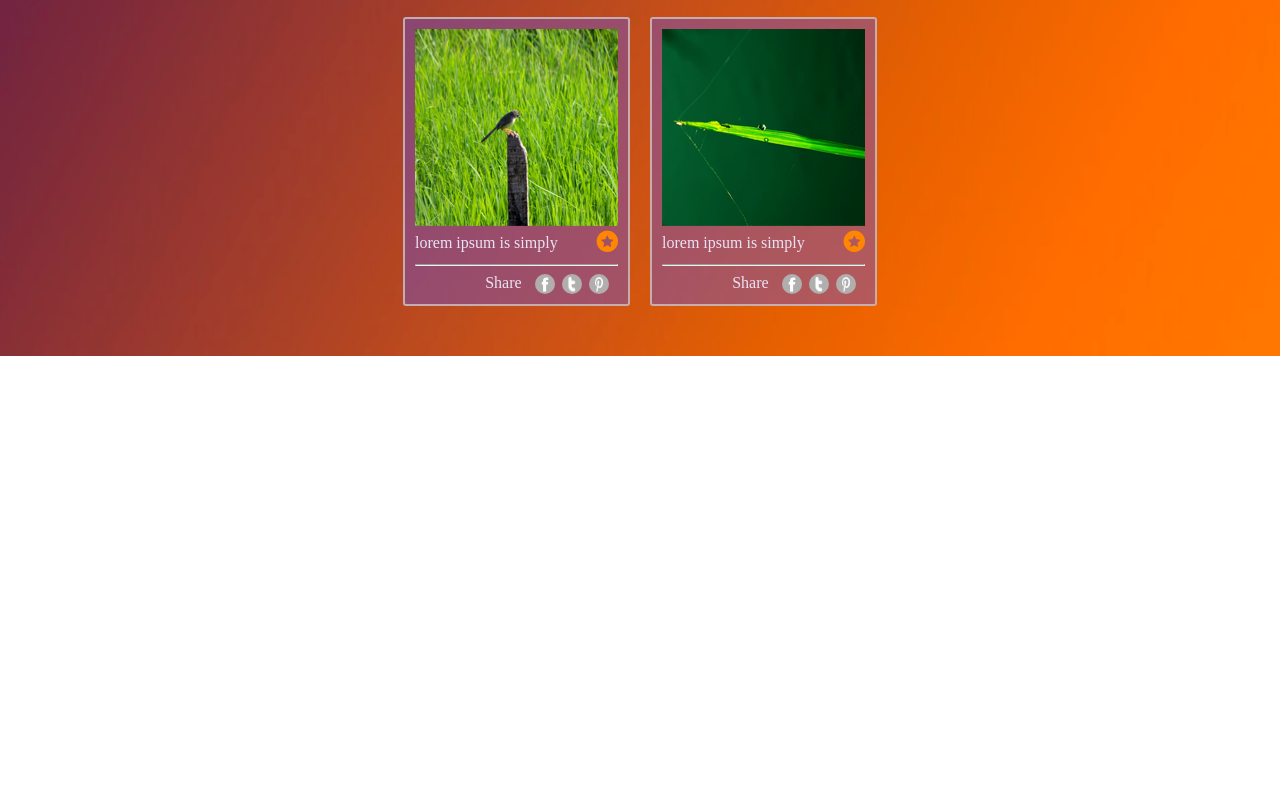
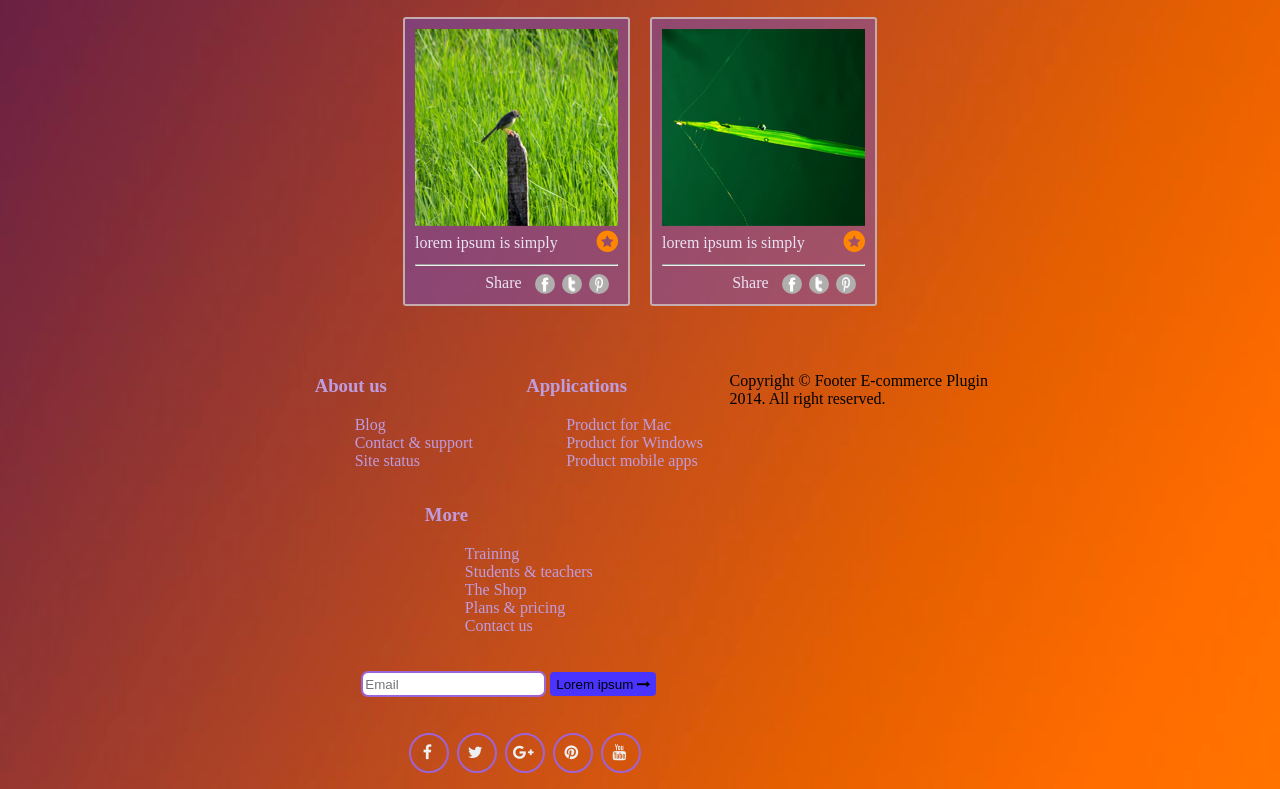
Before and after one commit to DenisGrishin/Photo-page-app, a website: page index.html in a window 1280 px wide. Shown: the part 1782-2571 px from the top of the page. Before the commit the page ends 2138 px from the top, so only its background shows below. Drawn offline with Linux system fonts and the light colour scheme.

Commit message:
add footer

```diff
--- a/index.html
+++ b/index.html
@@ -3,6 +3,7 @@
 
 <head>
     <meta charset="utf-8">
+
     <title>PhotoPage App</title>
 </head>
 
@@ -71,7 +72,7 @@
                             <input type="image" name="" src="images\Layer 17.png">
                         </div>
                     </div>
-                        <hr class="line-hr">
+                    <hr class="line-hr">
                     <div class="social-post">
                         <div class="text-social-iteam">Share</div>
                         <div class="container-social-iteam">
@@ -372,9 +373,57 @@
                 </div>
             </div>
         </main>
-        <!-- <footer class="site-footer centralized"></footer> -->
+        <footer class="site-footer">
+            <div class="container-footer">
+                <div class="footer-element">
+                    <h3>About us</h3>
+                    <ul class="container-items">
+                        <li class="iteam-footer"><a class="link-footer" href="#">Blog</a></li>
+                        <li class="iteam-footer"><a class="link-footer" href="#">Contact & support</a></li>
+                        <li class="iteam-footer"><a class="link-footer" href="#">Site status</a></li>
+                    </ul>
+                </div>
+                <div class="footer-element">
+                    <h3>Applications</h3>
+                    <ul class="container-items">
+                        <li class="iteam-footer"><a class="link-footer" href="#">Product for Mac</a></li>
+                        <li class="iteam-footer"><a class="link-footer" href="#">Product for Windows</a></li>
+                        <li class="iteam-footer"><a class="link-footer" href="#">Product mobile apps</a></li>
+                    </ul>
+                </div>
+                <div class="footer-element">
+                    <h3>More</h3>
+                    <ul class="container-items">
+                        <li class="iteam-footer"><a class="link-footer" href="#">Training</a></li>
+                        <li class="iteam-footer">
+                            <a class="link-footer" href="#">Students & teachers</a>
+                        </li>
+                        <li class="iteam-footer"><a class="link-footer" href="#">The Shop</a></li>
+                        <li class="iteam-footer"><a class="link-footer" href="#">Plans & pricing</a></li>
+                        <li class="iteam-footer"><a class="link-footer" href="#">Contact us</a></li>
+                    </ul>
+                </div>
+                <div class="footer-element">
+                            <div  class="input-container">
+                                <input type="text" class="input-footer" placeholder="Email ">
+                                <button class="button-input-footer" type="button"> Lorem ipsum <i class="fa fa-long-arrow-right"> </i> </button>
+                            </div>
+                    <ul class="social">
+                        <li> <a href="#"> <i class=" fa fa-facebook">   </i> </a> </li>
+                        <li> <a href="#"> <i class="fa fa-twitter">   </i> </a> </li>
+                        <li> <a href="#"> <i class="fa fa-google-plus">   </i> </a> </li>
+                        <li> <a href="#"> <i class="fa fa-pinterest">   </i> </a> </li>
+                        <li> <a href="#"> <i class="fa fa-youtube">   </i> </a> </li>
+                    </ul>
+                </div>
+            </div>
+            <div>
+              <p class="pull-left"> Copyright © Footer E-commerce Plugin 2014. All right reserved. </p>
+            </div>
+        </footer>
     </div>
     <link rel="stylesheet" type="text/css" href="style.css">
+    <link rel="stylesheet" type="text/css" href="node_modules\font-awesome\css\font-awesome.min.css">
     <link rel="stylesheet" type="text/css" href="Nautilus.otf">
 </body>
 
--- a/style.css
+++ b/style.css
@@ -8,7 +8,6 @@ body {
     background-size: cover;
     background-position: center center;
     background-repeat: no-repeat;
-
 }
 
 html body div header main footer img input ul li h1 {
@@ -20,16 +19,12 @@ html body div header main footer img input ul li h1 {
     // padding: 0px 420px;
 }
 
-
 @font-face {
     font-family: Nautilus;
     /* Имя шрифта */
     src: url(Nautilus.otf);
     /* Путь к файлу со шрифтом */
 }
-
-
-
 
 
 /*start header*/
@@ -112,7 +107,6 @@ html body div header main footer img input ul li h1 {
     box-shadow: inset 0px 0px 20px 0px #4933ff;
 }
 
-
 .menu-item {
     display: flex;
     flex-direction: column;
@@ -167,8 +161,6 @@ html body div header main footer img input ul li h1 {
     justify-content: flex-end;
 }
 
-
-
 .search-input-container {
     display: flex;
     flex-direction: row;
@@ -209,7 +201,7 @@ html body div header main footer img input ul li h1 {
 
 .button-serch:hover {
     cursor: pointer;
-    background: #fc3;
+    background: #c33737;
 }
 
 .button-upl-img-container {}
@@ -227,10 +219,8 @@ html body div header main footer img input ul li h1 {
 
 .button-upl-img:hover {
     cursor: pointer;
-    background: #fc3;
+    background: #c33737;
 }
-
-
 
 
 /*end main-header*/
@@ -242,8 +232,8 @@ html body div header main footer img input ul li h1 {
     flex-direction: row;
     flex-wrap: wrap;
     justify-content: center;
-    padding: 40px 0 ;
-    color:#ebe3f3;
+    padding: 40px 0;
+    color: #ebe3f3;
 }
 
 .posts {
@@ -261,8 +251,6 @@ html body div header main footer img input ul li h1 {
     width: 100%;
 }
 
-
-
 .container-text-post {
     display: flex;
     flex-direction: row;
@@ -273,11 +261,9 @@ html body div header main footer img input ul li h1 {
 .button-Favorites {}
 
 .line-hr {
-    size:1px;
-    color:red;
-
+    size: 1px;
+    color: red;
 }
-
 
 .text-post {}
 
@@ -285,7 +271,6 @@ html body div header main footer img input ul li h1 {
     width: 50%;
     display: flex;
     justify-content: flex-end;
-
 }
 
 .container-social-iteam {
@@ -315,8 +300,101 @@ html body div header main footer img input ul li h1 {
 }
 
 
+/*footer*/
 
 .site-footer {
     display: flex;
-    height: 100px;
+    width: 55%;
 }
+
+.container-footer {
+    width: 100%;
+    display: flex;
+    flex-flow: row wrap;
+    justify-content: space-around;
+    color: #bf9cde;
+}
+
+.iteam-footer {
+    list-style: none;
+}
+
+.link-footer {
+    text-decoration: none;
+    color: #bf9cde;
+}
+
+.link-footer:hover {
+    text-decoration: underline;
+    color: black;
+}
+.input-container {
+  padding: 20px 0;
+}
+.input-footer {
+    list-style: none;
+    border: 2px solid #9e63d4;
+    border-radius: 7px;
+    height: 20px;
+}
+
+.button-input-footer {
+    height: 24px;
+    border-radius: 4px;
+    border: 8px;
+    background: #4933ff;
+}
+
+.button-input-footer:hover {
+    background: #c33737;
+}
+
+.social {
+    display: flex;
+    flex-flow: row wrap;
+    justify-content: center;
+}
+
+.social li {
+    list-style: none;
+    border: 2px solid #9e63d4;
+    -webkit-border-radius: 50%;
+    -moz-border-radius: 50%;
+    -o-border-radius: 50%;
+    -ms-border-radius: 50%;
+    border-radius: 50%;
+    height: 36px;
+    line-height: 36px;
+    margin: 0 8px 0 0;
+    padding: 0;
+    text-align: center;
+    width: 36px;
+    transition: all 0.5s ease 0s;
+    -moz-transition: all 0.5s ease 0s;
+    -webkit-transition: all 0.5s ease 0s;
+    -ms-transition: all 0.5s ease 0s;
+    -o-transition: all 0.5s ease 0s;
+}
+
+.social li:hover {
+    transform: scale(1.15) rotate(360deg);
+    -webkit-transform: scale(1.1) rotate(360deg);
+    -moz-transform: scale(1.1) rotate(360deg);
+    -ms-transform: scale(1.1) rotate(360deg);
+    -o-transform: scale(1.1) rotate(360deg);
+}
+
+.social li a {
+    color: #EDEFF1;
+}
+
+.social li:hover {
+    border: 2px solid #2c3e50;
+    background: #2c3e50;
+}
+
+.social li a i {
+    font-size: 16px;
+    margin: 0 0 0 5px;
+    color: #EDEFF1 !important;
+}
```
Also changed, not shown: package.json (added, +14 -0 lines), 1 other file.
